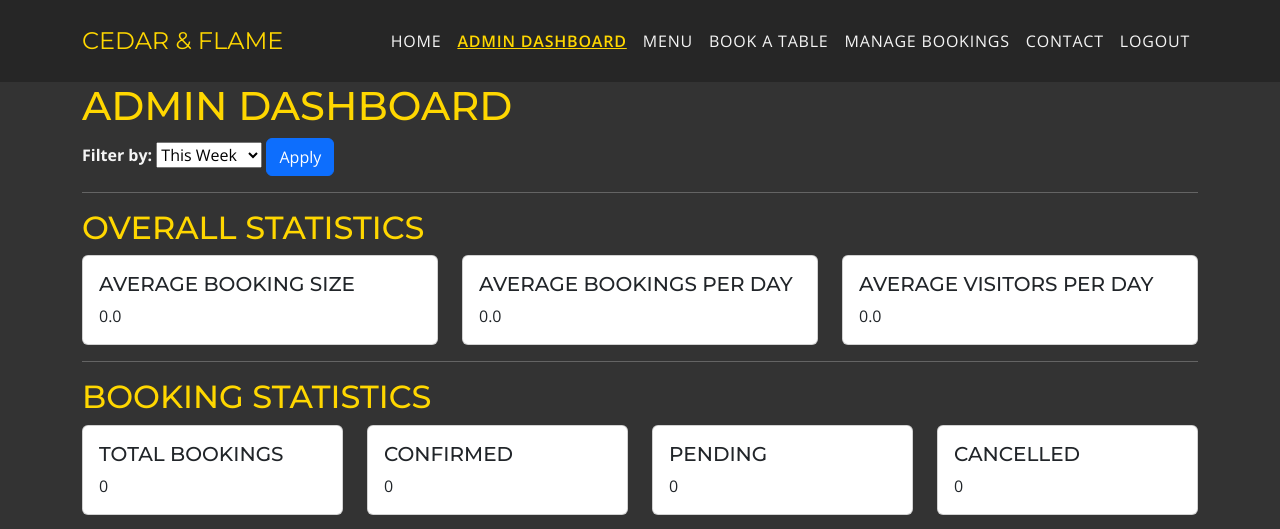
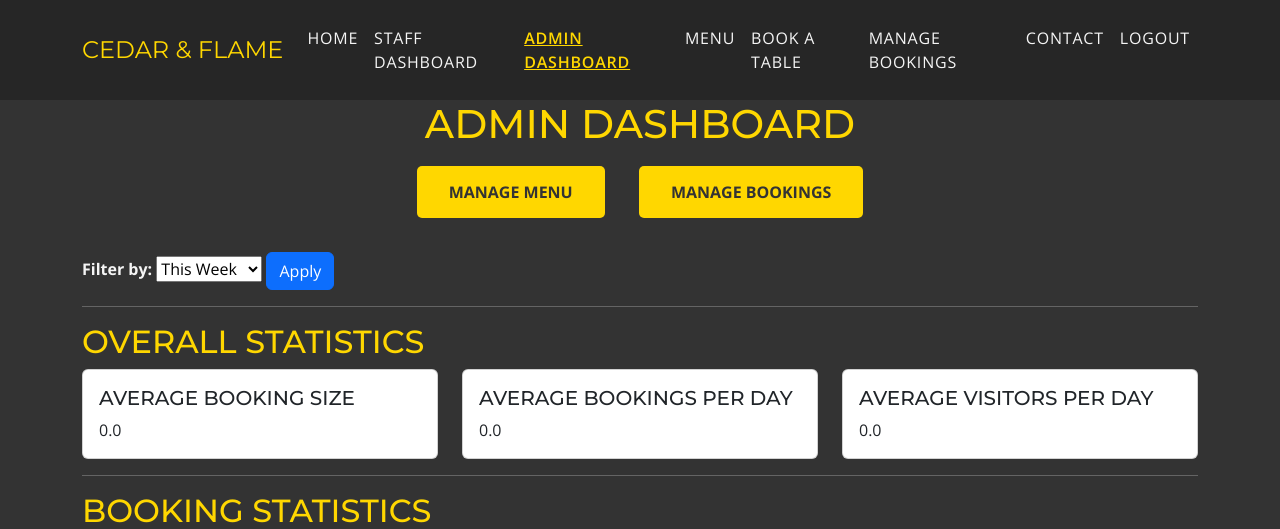
Before and after one commit to MFS4711/Restaurant-Web-App, a Django app: page /admin-dashboard/ in a window 1280 px wide. Shown: the top 529 px of the page. Run offline with Django 4.2, Linux system fonts and the light colour scheme; the visitor is signed in with stand-in values (Sample User, id 1); data that the repository does not hold is empty; some libraries are stand-ins or nearby versions.

Commit message:
Amend visibility of superuser/admin to be able to access staff dashboard as well as admin dashboard - add if statement in base.html nav links - center headings in both staff and admin dashboards - add buttons directing to booking/menu pages where CRUD occurs

```diff
--- a/dashboard/templates/dashboard/admin_dashboard.html
+++ b/dashboard/templates/dashboard/admin_dashboard.html
@@ -5,7 +5,15 @@
 {% block content %}
 
 <div class="container">
-    <h1>Admin Dashboard</h1>
+    <h1 class="text-center">Admin Dashboard</h1>
+
+    <!-- Button Section (Menu and Manage Bookings) -->
+    <div class="btn-container mb-4">
+        <div class="buttons">
+            <a href="{% url 'menu' %}" class="btn">Manage Menu</a>
+            <a href="{% url 'manage_bookings' %}" class="btn">Manage Bookings</a>
+        </div>
+    </div>
 
     <!-- Filter Form -->
     <form method="GET" class="form-inline">
--- a/templates/base.html
+++ b/templates/base.html
@@ -54,17 +54,18 @@
                             <a class="nav-link {% if request.path == customer_dashboard_url %}active" aria-current="page{% endif %}"
                                 href="{% url 'customer_dashboard' user.id %}">Customer Dashboard</a>
                         </li>
-                        {% elif user.is_staff and not user.is_superuser%}
+                        {% elif user.is_staff or user.is_superuser%}
                         <!-- Staff Dashboard -->
                         <li class="nav-item">
                             <a class="nav-link {% if request.path == staff_dashboard_url %}active" aria-current="page{% endif %}"
                                 href="{% url 'staff_dashboard'%}">Staff Dashboard</a>
                         </li>
-                        {% else %}
+                        {% if user.is_superuser %}
                         <li class="nav-item">
                             <a class="nav-link {% if request.path == admin_dashboard_url %}active" aria-current="page{% endif %}"
                                 href="{% url 'admin_dashboard'%}">Admin Dashboard</a>
                         </li>
+                        {% endif %}
                         {% endif %}
                         {% endif %}
                         <!-- All User Links -->
```
Also changed, not shown: dashboard/templates/dashboard/staff_dashboard.html (+7 -1 lines).
